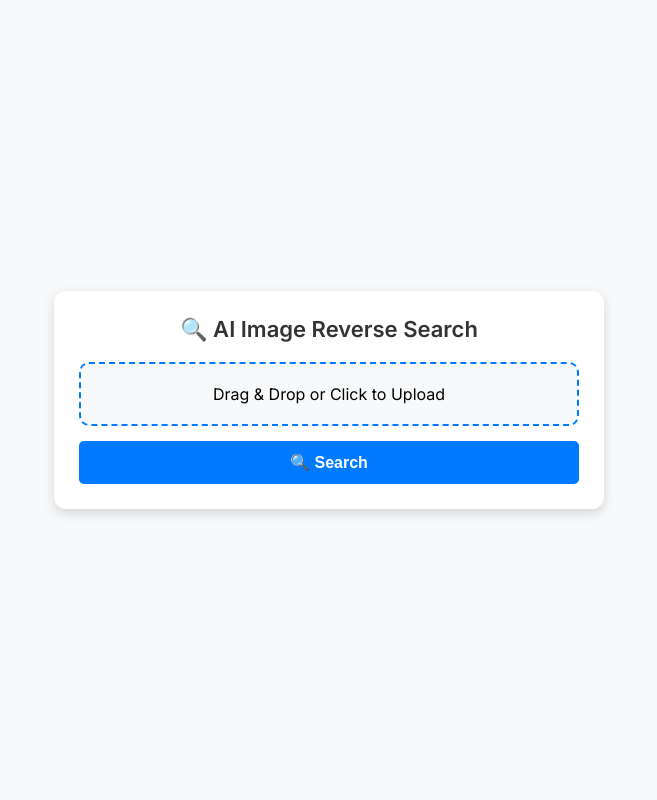
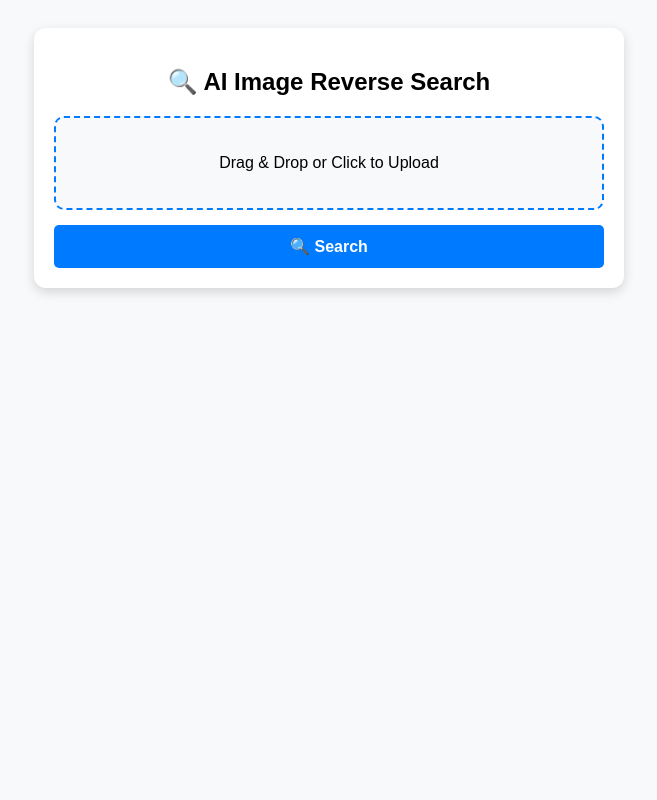
Before and after one commit to dogreniyoruz11/ai-image-search, a Flask app: page / in a window 1280 px wide. Shown: the whole page, without its empty margins (311-968 px from the left). Run offline with Flask 3, Linux system fonts and the light colour scheme.

Commit message:
Update index.html

```diff
--- a/templates/index.html
+++ b/templates/index.html
@@ -4,50 +4,25 @@
     <meta charset="UTF-8">
     <meta name="viewport" content="width=device-width, initial-scale=1.0">
     <title>AI Image Reverse Search</title>
-    <script src="https://code.jquery.com/jquery-3.6.0.min.js"></script>
 
     <style>
-        @import url('https://fonts.googleapis.com/css2?family=Inter:wght@300;400;600&display=swap');
-
-        * {
-            margin: 0;
-            padding: 0;
-            box-sizing: border-box;
-        }
-
         body {
-            font-family: 'Inter', sans-serif;
+            font-family: Arial, sans-serif;
+            text-align: center;
             background-color: #f8f9fa;
-            display: flex;
-            align-items: center;
-            justify-content: center;
-            flex-direction: column;
-            min-height: 100vh;
             padding: 20px;
         }
 
         .container {
-            width: 100%;
             max-width: 550px;
-            padding: 25px;
+            margin: auto;
             background: white;
+            padding: 20px;
             border-radius: 12px;
             box-shadow: 0 4px 12px rgba(0, 0, 0, 0.15);
-            text-align: center;
-        }
-
-        h2 {
-            font-size: 22px;
-            font-weight: 600;
-            color: #333;
-            margin-bottom: 20px;
         }
 
         .upload-box {
-            display: flex;
-            flex-direction: column;
-            align-items: center;
-            justify-content: center;
             padding: 20px;
             border: 2px dashed #007BFF;
             border-radius: 10px;
@@ -89,15 +64,6 @@
             margin-top: 15px;
             border-radius: 8px;
             display: none;
-            box-shadow: 0 2px 10px rgba(0,0,0,0.2);
-        }
-
-        #processing {
-            display: none;
-            font-size: 16px;
-            font-weight: bold;
-            margin-top: 15px;
-            color: #007BFF;
         }
 
         .reverse-search-btn {
@@ -109,14 +75,7 @@
             border-radius: 6px;
             font-weight: bold;
             margin-top: 10px;
-            text-align: center;
-            transition: background 0.3s ease-in-out;
         }
-
-        .reverse-search-btn:hover {
-            background: #0056b3;
-        }
-
     </style>
 </head>
 
@@ -125,14 +84,16 @@
     <div class="container">
         <h2>🔍 AI Image Reverse Search</h2>
 
-        <label for="imageInput" class="upload-box" id="drop-area">
+        <div class="upload-box" id="drop-area">
             <p>Drag & Drop or Click to Upload</p>
             <input type="file" id="imageInput" accept="image/*">
-        </label>
-        <img id="preview" src="#" alt="Uploaded Image">
-        <p id="processing">⏳ Processing your image...</p>
+        </div>
+
+        <img id="preview" src="#" alt="Original Image Preview">
 
         <button id="searchBtn">🔍 Search</button>
+
+        <div id="processing" style="display:none; margin-top: 10px;">Processing Image... Please Wait.</div>
 
         <div id="result"></div>
     </div>
@@ -142,12 +103,10 @@
         let imageInput = document.getElementById("imageInput");
         let searchBtn = document.getElementById("searchBtn");
         let previewImage = document.getElementById("preview");
-    let selectedFile = null;  // Store the selected file globally
+        let selectedFile = null;
 
-    // ✅ Allow Clicking to Select Image
         document.getElementById("drop-area").addEventListener("click", () => imageInput.click());
 
-    // ✅ Drag & Drop Image (Works on Desktop & Mobile)
         dropArea.addEventListener("dragover", (event) => {
             event.preventDefault();
             document.body.style.background = "#e9f5ff";
@@ -160,62 +119,44 @@
             document.body.style.background = "#f8f9fa";
             let file = event.dataTransfer.files[0];
             if (file) {
-            selectedFile = file;  // Store the file
+                selectedFile = file;
                 previewImageFile(file);
             }
         });
 
-    // ✅ File Selection (Mobile & Desktop Fix)
         imageInput.addEventListener("change", function(event) {
             let file = event.target.files[0];
             if (file) {
-            selectedFile = file;  // Store the file
+                selectedFile = file;
                 previewImageFile(file);
             }
         });
 
-    // ✅ Function to Show Image Preview & Enable Search
         function previewImageFile(file) {
             let reader = new FileReader();
             reader.onload = function(e) {
                 previewImage.src = e.target.result;
                 previewImage.style.display = "block";
-            searchBtn.disabled = false;  // Enable Search Button
             };
             reader.readAsDataURL(file);
         }
 
-    // ✅ Search Button Click - Upload Image & Process
         searchBtn.addEventListener("click", function() {
             if (!selectedFile) {
                 alert("Please select an image to upload.");
                 return;
             }
 
+            document.getElementById("processing").style.display = "block";
+
             let formData = new FormData();
             formData.append("file", selectedFile);
-
-        // Show Processing UI
-        searchBtn.innerHTML = "Processing...";
-        searchBtn.disabled = true;
 
             fetch("/upload", { method: "POST", body: formData })
             .then(response => response.json())
             .then(data => {
-            searchBtn.innerHTML = "🔍 Search";
-            searchBtn.disabled = false;
-
-            let resultDiv = document.getElementById("result");
-            resultDiv.innerHTML = `<h3>🔍 Reverse Search Links:</h3>`;
-            for (let engine in data.reverse_search_links) {
-                resultDiv.innerHTML += `<a class="reverse-search-btn" href="${data.reverse_search_links[engine]}" target="_blank">${engine}</a>`;
-            }
-        })
-        .catch(error => {
-            alert("Error processing the image. Try again.");
-            console.error(error);
-            searchBtn.innerHTML = "🔍 Search";
-            searchBtn.disabled = false;
+                document.getElementById("processing").style.display = "none";
+                document.getElementById("result").innerHTML = `<h3>${data.message}</h3>`;
             });
         });
     </script>
```
Lines whose indentation alone changed are shown as unchanged.
